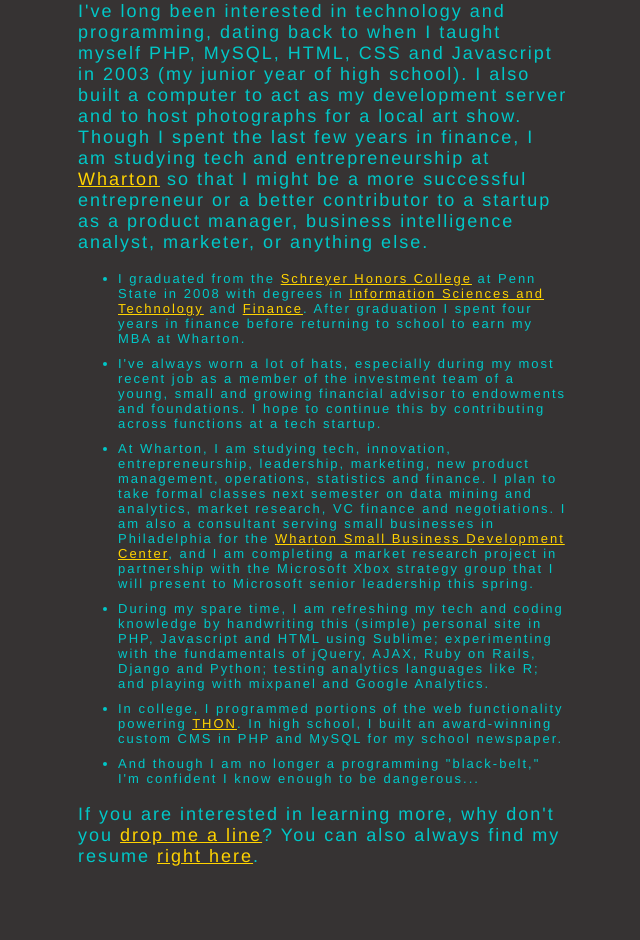
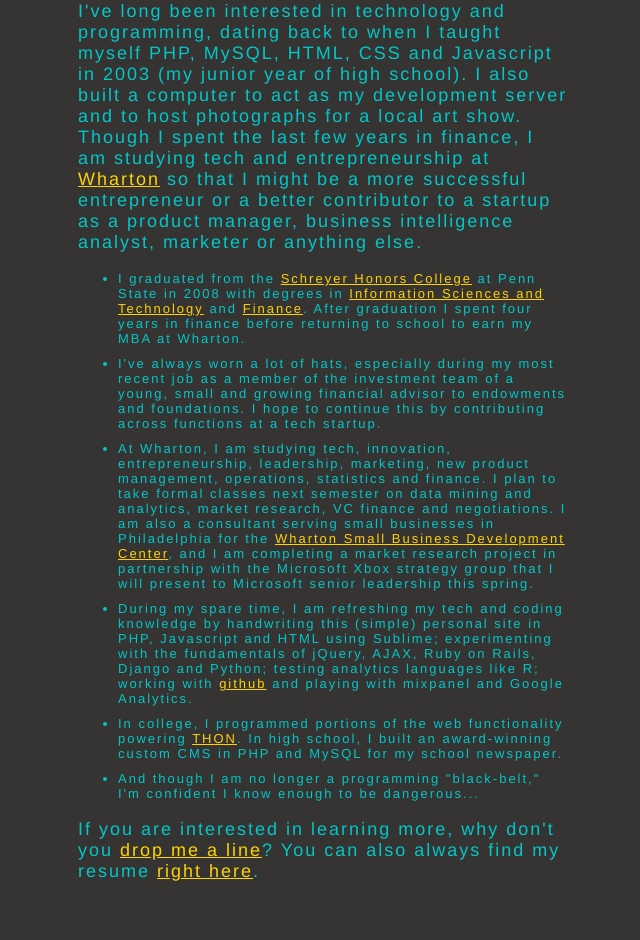
Before and after one commit to henryhund/henryhund.com, a PHP site: page /skills.php in a window 1280 px wide. Shown: the part 200-1140 px from the top of the page, without its empty margins (22-662 px from the left). Before the commit the page ends 1066 px from the top, so only its background shows below. Run offline with PHP 8.4, Linux system fonts and the light colour scheme; some libraries are stand-ins or nearby versions; some web fonts are replaced.

Commit message:
wording changes

```diff
--- a/skills.php
+++ b/skills.php
@@ -2,13 +2,13 @@
 <?php include("return.php")?>
 	<h1 class="Header">Skills</h1>
 	<div class="Message">
-		<p>I've long been interested in technology and programming, dating back to when I taught myself PHP, MySQL, HTML, CSS and Javascript in 2003 (my junior year of high school). I also built a computer to act as my development server and to host photographs for a local art show. Though I spent the last few years in finance, I am studying tech and entrepreneurship at <a href="http:///www.wharton.upenn.edu" class="Message">Wharton</a> so that I might be a more successful entrepreneur or a better contributor to a startup as a product manager, business intelligence analyst, marketer, or anything else.</p>
+		<p>I've long been interested in technology and programming, dating back to when I taught myself PHP, MySQL, HTML, CSS and Javascript in 2003 (my junior year of high school). I also built a computer to act as my development server and to host photographs for a local art show. Though I spent the last few years in finance, I am studying tech and entrepreneurship at <a href="http:///www.wharton.upenn.edu" class="Message">Wharton</a> so that I might be a more successful entrepreneur or a better contributor to a startup as a product manager, business intelligence analyst, marketer or anything else.</p>
 
 		<ul class="Message" style="font-size:13px;">
 		<li>I graduated from the <a href="http://www.shc.psu.edu" class="Message" target="_blank">Schreyer Honors College</a> at Penn State in 2008 with degrees in <a href="http://www.ist.psu.edu" class="Message" target="_blank">Information Sciences and Technology</a> and <a href="http://smeal.psu.edu" class="Message" target="_blank">Finance</a>. After graduation I spent four years in finance before returning to school to earn my MBA at Wharton.</li>
 		<li>I've always worn a lot of hats, especially during my most recent job as a member of the investment team of a young, small and growing financial advisor to endowments and foundations. I hope to continue this by contributing across functions at a tech startup.</li>
 		<li>At Wharton, I am studying tech, innovation, entrepreneurship, leadership, marketing, new product management, operations, statistics and finance. I plan to take formal classes next semester on data mining and analytics, market research, VC finance and negotiations. I am also a consultant serving small businesses in Philadelphia for the <a href="http://whartonsbdc.wharton.upenn.edu/" class="Message" target="_blank">Wharton Small Business Development Center</a>, and I am completing a market research project in partnership with the Microsoft Xbox strategy group that I will present to Microsoft senior leadership this spring.</li>
-		<li>During my spare time, I am refreshing my tech and coding knowledge by handwriting this (simple) personal site in PHP, Javascript and HTML using Sublime; experimenting with the fundamentals of jQuery, AJAX, Ruby on Rails, Django and Python; testing analytics languages like R; and playing with mixpanel and Google Analytics.</li>
+		<li>During my spare time, I am refreshing my tech and coding knowledge by handwriting this (simple) personal site in PHP, Javascript and HTML using Sublime; experimenting with the fundamentals of jQuery, AJAX, Ruby on Rails, Django and Python; testing analytics languages like R; working with <a href="https://github.com/henryhund/henryhund.com" class="Message" target="_blank">github</a> and playing with mixpanel and Google Analytics.</li>
 		<li>In college, I programmed portions of the web functionality powering <a href="http://www.thon.org" class="Message" target="_blank">THON</a>. In high school, I built an award-winning custom CMS in PHP and MySQL for my school newspaper.</li>
 		<li>And though I am no longer a programming "black-belt," I'm confident I know enough to be dangerous...</li>
 		</ul>
```
